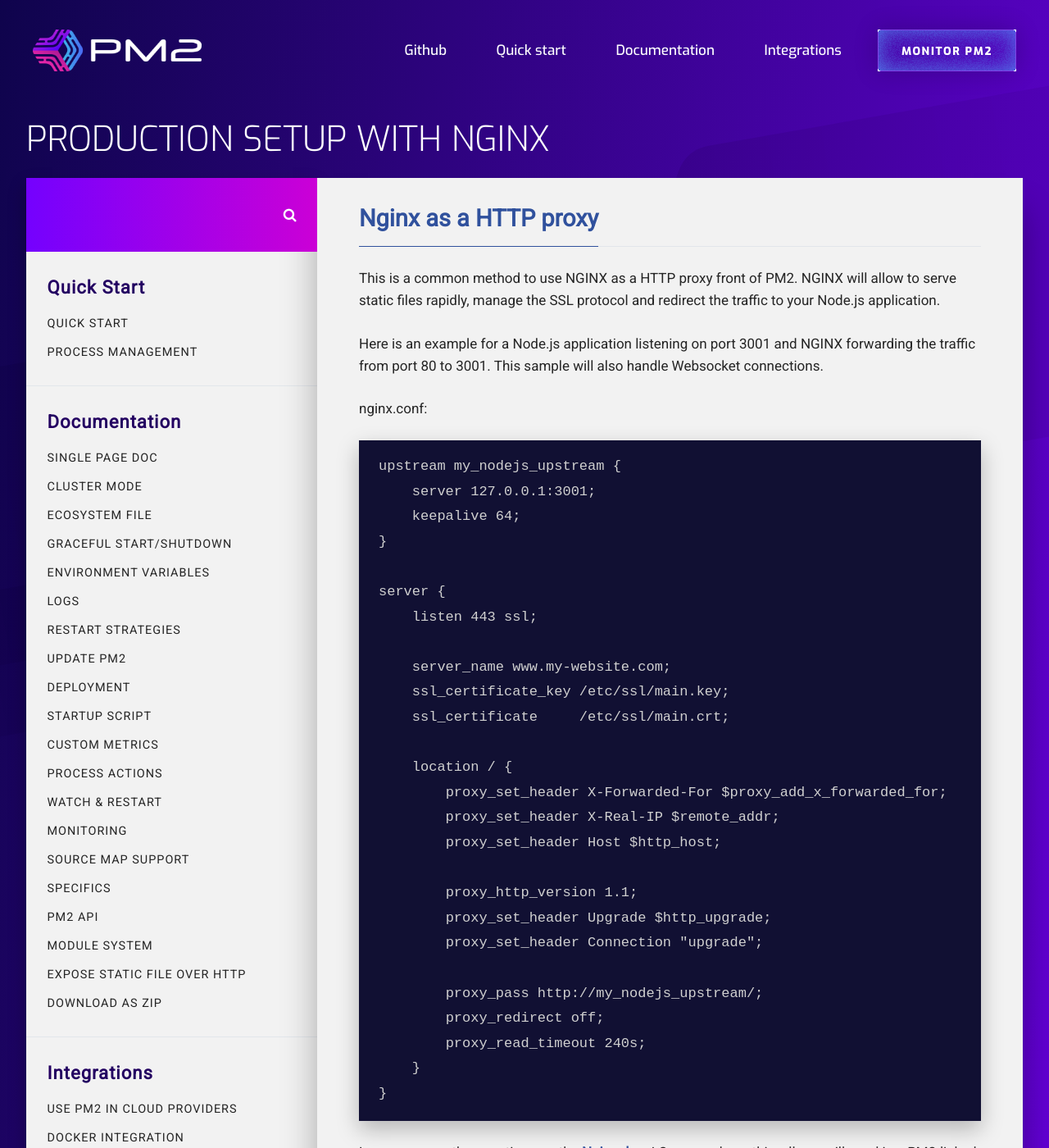
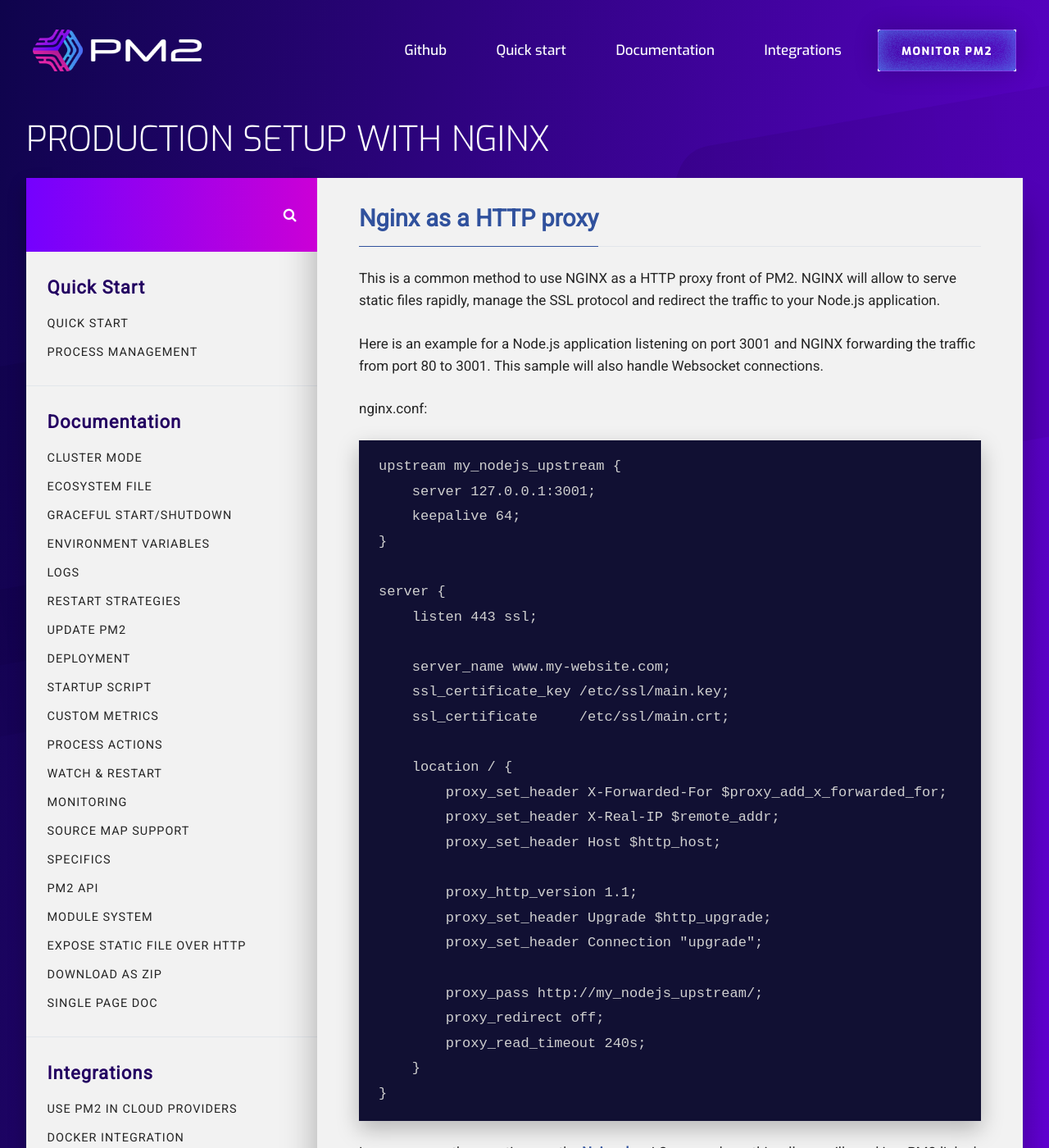
Before and after one commit to pm2-hive/pm2-hive.github.io, a Jekyll site: the page built from docs/tutorial/setup-with-nginx.md, in a window 1280 px wide and 1400 px high. Shown: the whole window at 82% size. Built offline with Jekyll 4.4.1, drawn with Linux system fonts in a browser that asks for light colours; comment, search, counter and statistics services are not loaded; some of the changed lines change nothing that is shown.

Commit message:
Update nav.yml

```diff
--- a/_data/nav.yml
+++ b/_data/nav.yml
@@ -9,8 +9,6 @@
 - title: Documentation
   url: /docs/usage/pm2-doc-single-page/
   subnav:
-    - title: Single Page Doc
-      url: /docs/usage/pm2-doc-single-page/
     - title: Cluster Mode
       url: /docs/usage/cluster-mode
     - title: Ecosystem File
@@ -50,6 +48,8 @@
     - title: Download as ZIP
       url: https://github.com/Unitech/PM2/releases
       blank: true
+    - title: Single Page Doc
+      url: /docs/usage/pm2-doc-single-page/
 
 - title: Integrations
   url: /docs/usage/use-pm2-with-cloud-providers/
```
